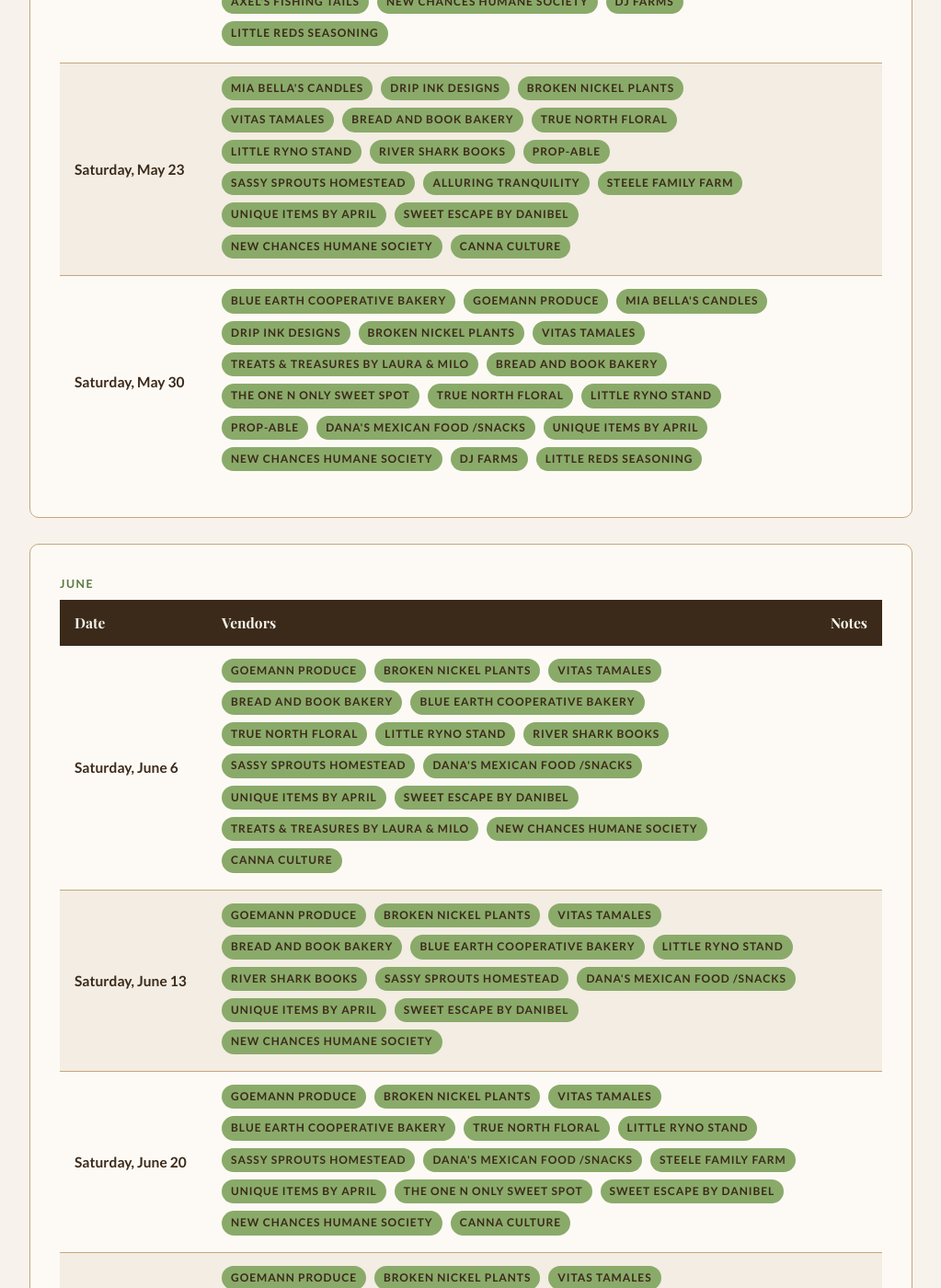
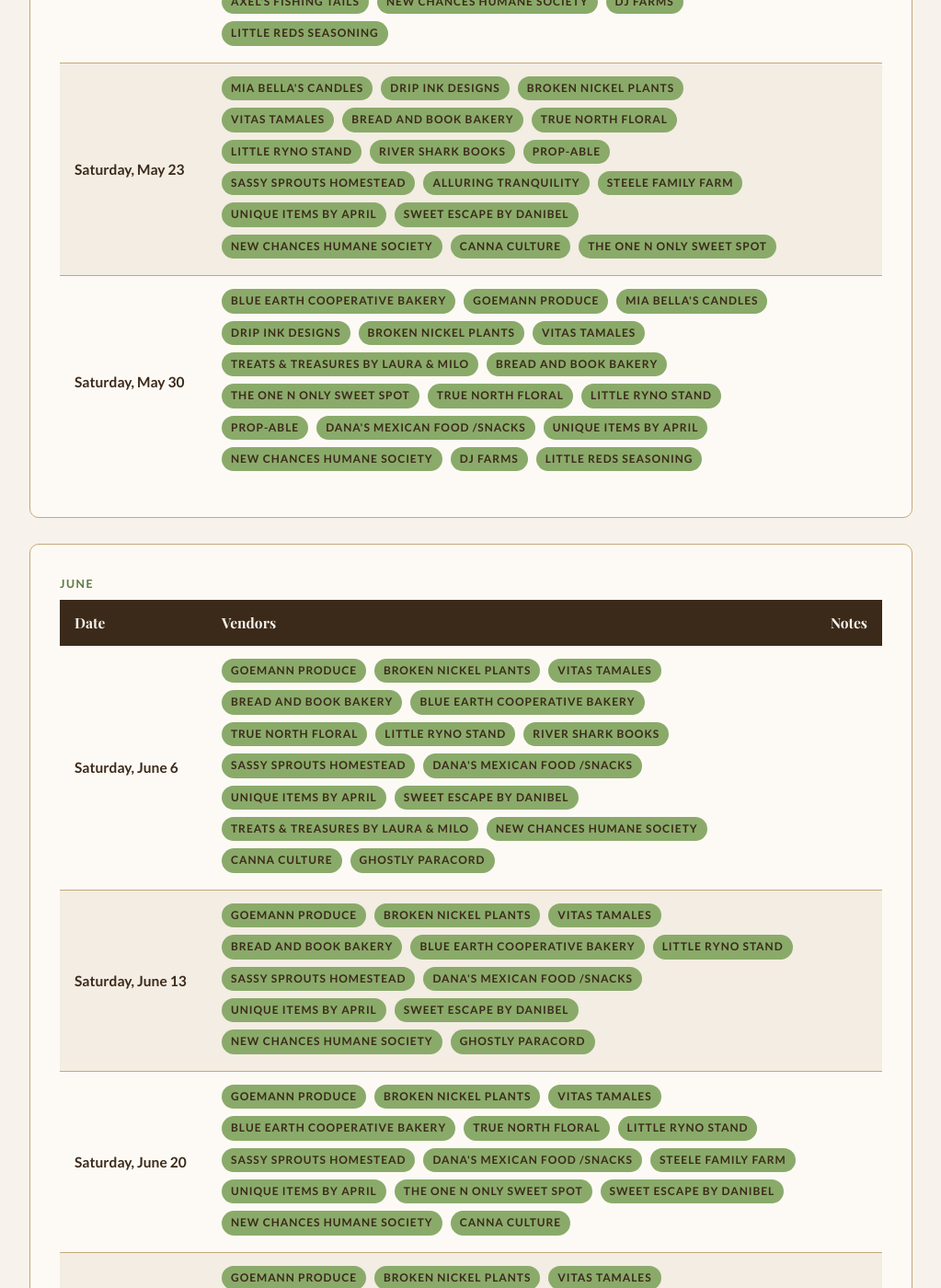
Before and after one commit to blueearthcommunitymarket/blueearthcommunitymarket.github.io, a Jekyll site: the page built from calendar/index.html, in a window 1280 px wide and 1400 px high, scrolled down 882 px. Shown: the whole window at 92% size, without its empty margins (128-1151 px from the left). Built offline with Jekyll 4.4.1, drawn with Linux system fonts in a browser that asks for light colours; some web fonts are replaced; some of the changed text lies outside the part shown.

Commit message:
Update market calendar from latest SG PDF

```diff
--- a/calendar/index.html
+++ b/calendar/index.html
@@ -74,6 +74,7 @@ description: 2026 Blue Earth Community Market season schedule. Saturdays 10am-1p
                         <span class="tag">Sweet Escape by Danibel</span>
                         <span class="tag">New Chances Humane Society</span>
                         <span class="tag">Canna Culture</span>
+                        <span class="tag">The One N Only Sweet Spot</span>
                     </td>
                     <td></td>
                 </tr>
@@ -132,6 +133,7 @@ description: 2026 Blue Earth Community Market season schedule. Saturdays 10am-1p
                         <span class="tag">Treats &amp; Treasures By Laura &amp; Milo</span>
                         <span class="tag">New Chances Humane Society</span>
                         <span class="tag">Canna Culture</span>
+                        <span class="tag">Ghostly Paracord</span>
                     </td>
                     <td></td>
                 </tr>
@@ -144,12 +146,12 @@ description: 2026 Blue Earth Community Market season schedule. Saturdays 10am-1p
                         <span class="tag">Bread and Book Bakery</span>
                         <span class="tag">Blue Earth Cooperative Bakery</span>
                         <span class="tag">Little Ryno Stand</span>
-                        <span class="tag">River Shark Books</span>
                         <span class="tag">Sassy Sprouts Homestead</span>
                         <span class="tag">Dana's Mexican Food /Snacks</span>
                         <span class="tag">Unique Items by April</span>
                         <span class="tag">Sweet Escape by Danibel</span>
                         <span class="tag">New Chances Humane Society</span>
+                        <span class="tag">Ghostly Paracord</span>
                     </td>
                     <td></td>
                 </tr>
@@ -497,6 +499,7 @@ description: 2026 Blue Earth Community Market season schedule. Saturdays 10am-1p
                         <span class="tag">Blue Earth Cooperative Bakery</span>
                         <span class="tag">True North Floral</span>
                         <span class="tag">Sweet Escape by Danibel</span>
+                        <span class="tag">The One N Only Sweet Spot</span>
                     </td>
                     <td></td>
                 </tr>
```
